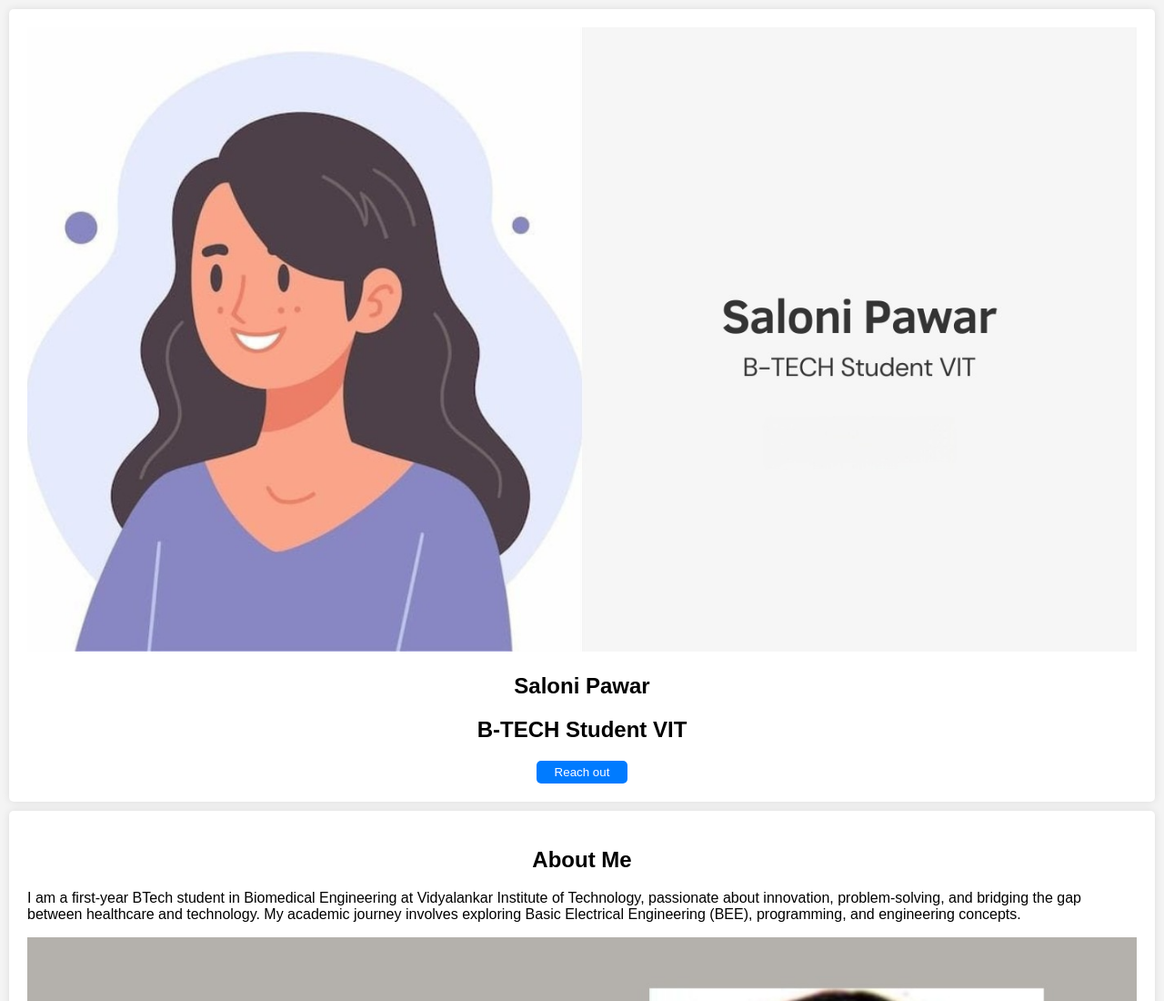
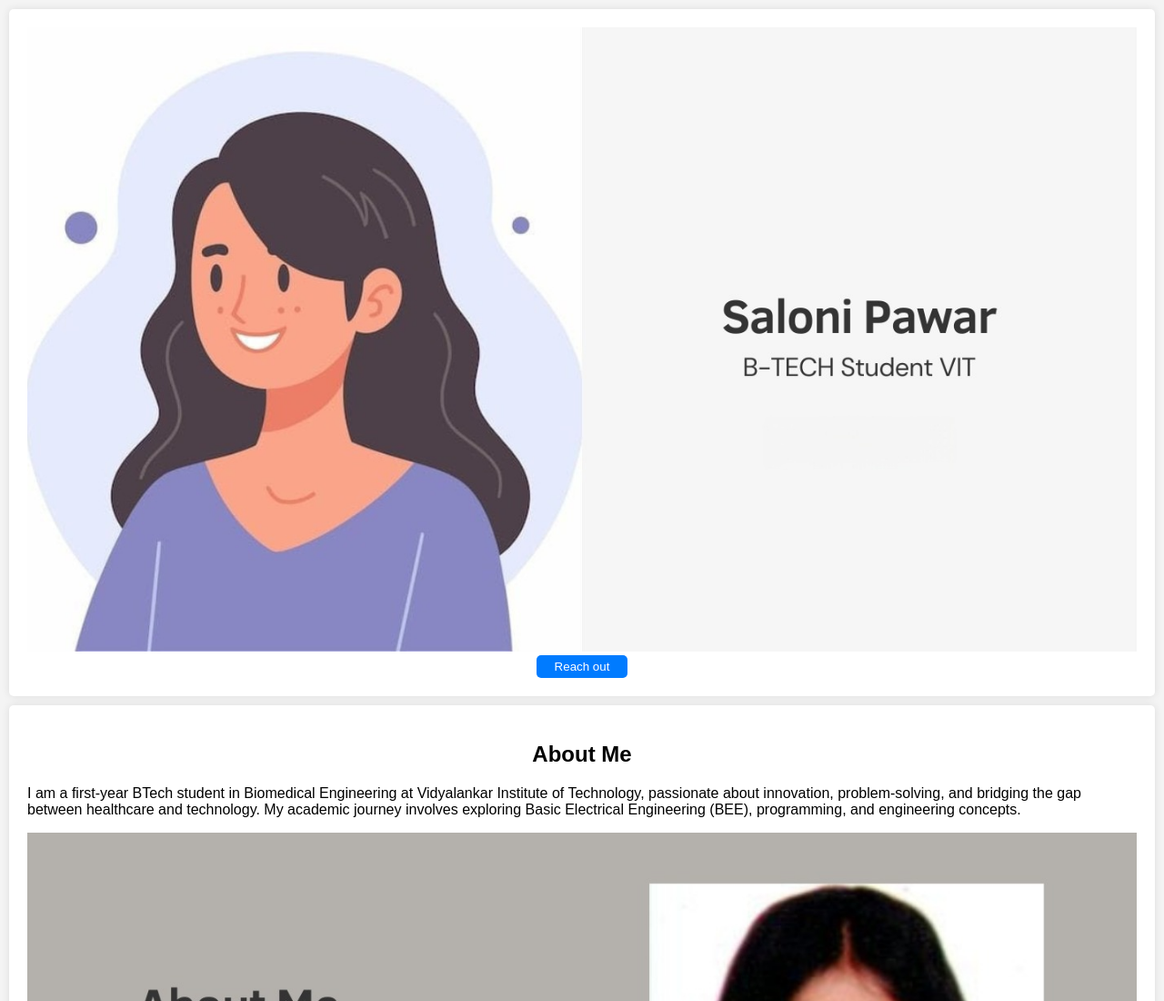
Before and after one commit to LyriX2/Website-for-me, a plain HTML site: page index.html in a window 1280 px wide. Shown: the top 1100 px of the page at 91% size. Drawn offline with Linux system fonts and the light colour scheme.

Commit message:
Update index.html

```diff
--- a/index.html
+++ b/index.html
@@ -11,8 +11,6 @@
 <section id="welcome">
     <div class="intro">
         <img src="Image1.jpg" alt="Saloni Pawar">
-        <h1>Saloni Pawar</h1>
-        <h2>B-TECH Student VIT</h2>
         <button onclick="location.href='#contact'">Reach out</button>
     </div>
 </section>
```
